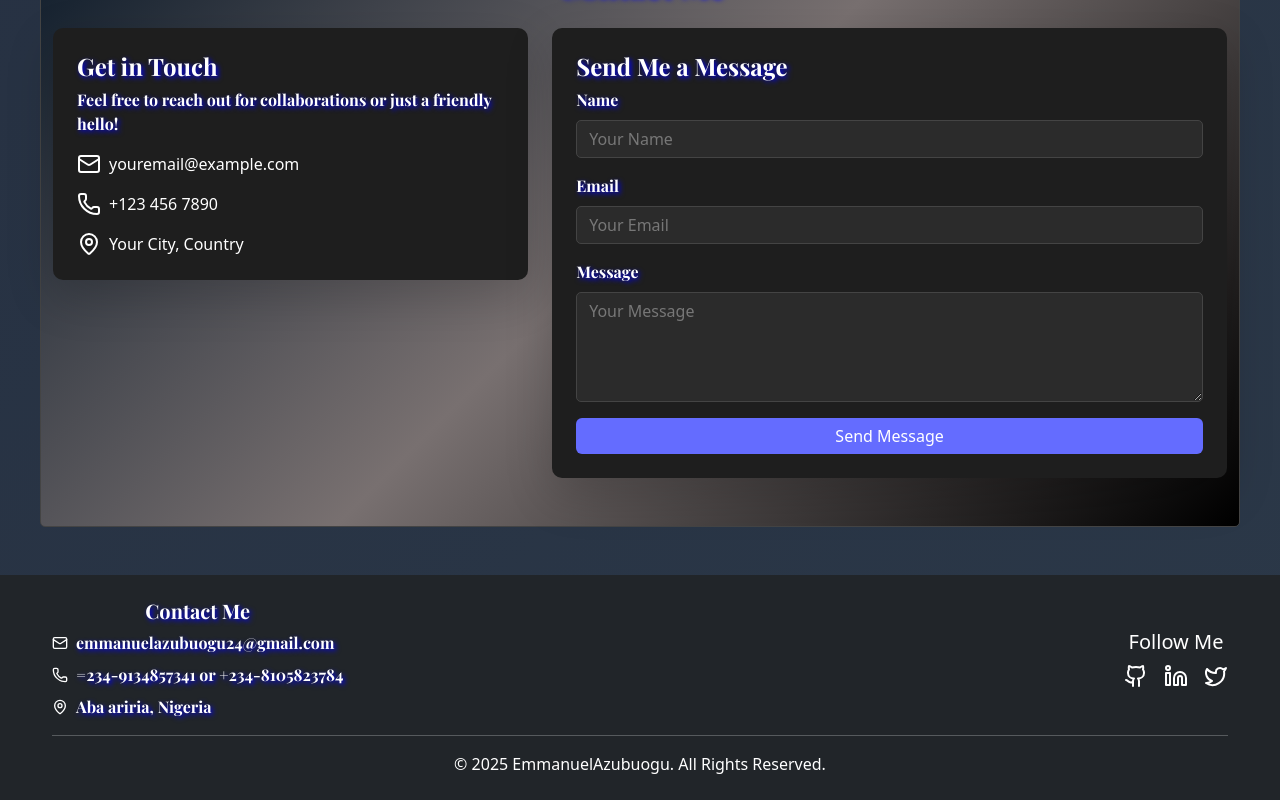
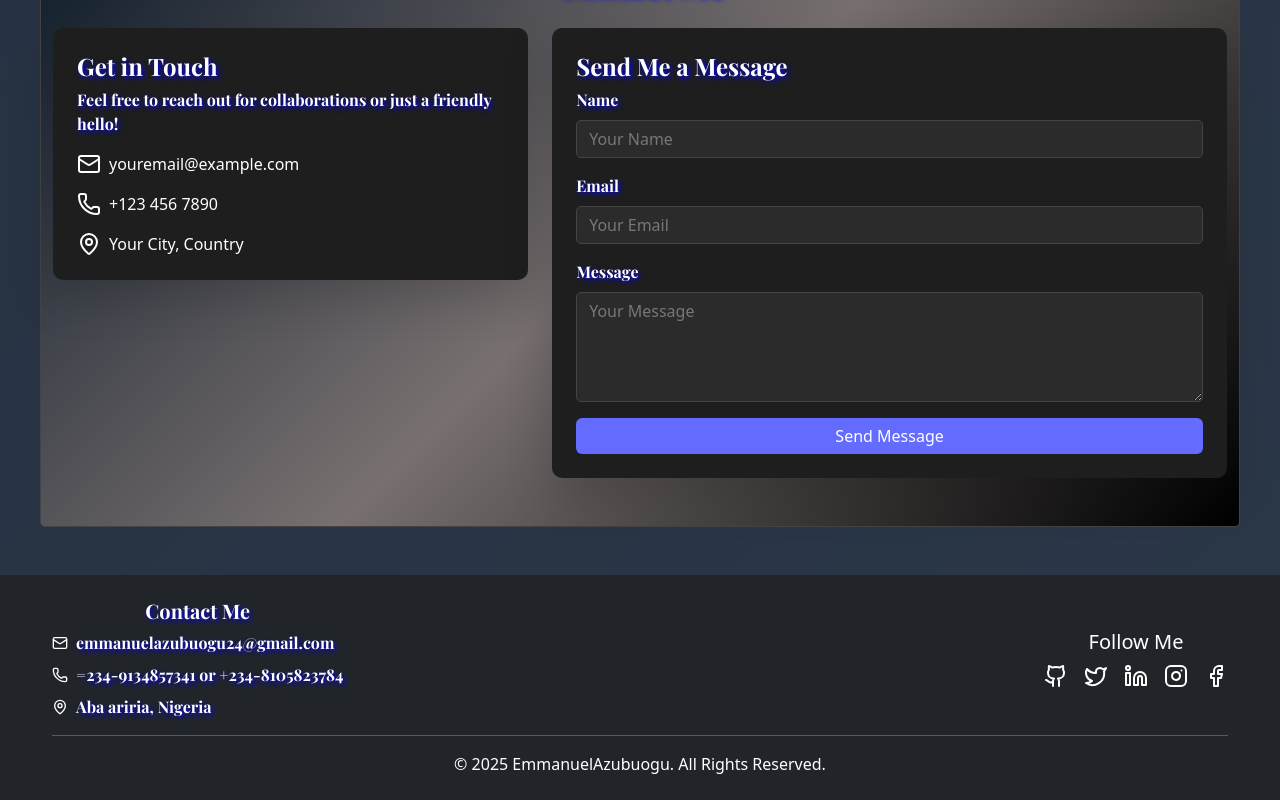
Before and after one commit to emmazy-will/Portfolio, a React (Vite) app in the folder my-portfolio/: page / in a window 1280 px wide. Shown: the part 2876-3676 px from the top of the page. Built offline with nearby package versions, Linux system fonts and the light colour scheme; a web font is replaced by a local one.

Commit message:
updatedd-new

```diff
--- a/my-portfolio/src/App.jsx
+++ b/my-portfolio/src/App.jsx
@@ -1,4 +1,4 @@
-import { Menu, ArrowRight, Mail, Phone, MapPin, Linkedin, Github, Twitter } from 'lucide-react';
+import { Menu, ArrowRight, Mail, Phone, MapPin, Linkedin, Github, Twitter, Instagram, Facebook } from 'lucide-react';
 import 'bootstrap/dist/css/bootstrap.min.css';
 import './App.css';
 // Update your imports to use the new aliases
@@ -396,7 +396,7 @@ function App() {
                   "A stock tracker is a tool that monitors real-time stock market data, helping users stay updated on price changes, trends, and market performance. It allows you to track specific stocks, view historical data, and analyze key metrics. With intuitive charts and alerts, it makes following the market simple and accessible. Whether you're an investor or just curious, a stock tracker keeps you informed at a glance."
                 </motion.p>
                 <motion.a
-                  href="https://track-dashboard-t7iy.onrender.com/"
+                  href="https://crypto-stock-tracker.onrender.com"
                   className="text-primary d-flex align-items-center"
                   whileHover={{ x: 5 }}
                 >
@@ -983,7 +983,16 @@ function App() {
                   <Github size={24} />
                 </motion.a>
                 <motion.a
-                  href="https://linkedin.com/in/yourusername"
+                  href="https://x.com/Emmanuelwizspa?t=EV7-7mtxg9-oKI6QlYNFyg&s=09"
+                  target="_blank"
+                  rel="noopener noreferrer"
+                  className="text-white"
+                  whileHover={{ scale: 1.2, color: "#007bff" }}
+                >
+                  <Twitter size={24} />
+                </motion.a>
+                <motion.a
+                  href="https://www.linkedin.com/in/azubuogu-emmanuel-639491357?utm_source=share&utm_campaign=share_via&utm_content=profile&utm_medium=android_app"
                   target="_blank"
                   rel="noopener noreferrer"
                   className="text-white"
@@ -992,13 +1001,22 @@ function App() {
                   <Linkedin size={24} />
                 </motion.a>
                 <motion.a
-                  href="https://twitter.com/yourusername"
+                  href="https://www.instagram.com/emmanuel_wizspark?igsh=MTR6dDIwNHEwODRkMA==&utm_source=ig_contact_invite"
                   target="_blank"
                   rel="noopener noreferrer"
                   className="text-white"
                   whileHover={{ scale: 1.2, color: "#007bff" }}
                 >
-                  <Twitter size={24} />
+                  <Instagram size={24} />
+                </motion.a>
+                <motion.a
+                  href="https://www.facebook.com/profile.php?id=61574836145600"
+                  target="_blank"
+                  rel="noopener noreferrer"
+                  className="text-white"
+                  whileHover={{ scale: 1.2, color: "#007bff" }}
+                >
+                  <Facebook size={24} />
                 </motion.a>
               </div>
             </motion.div>
```
